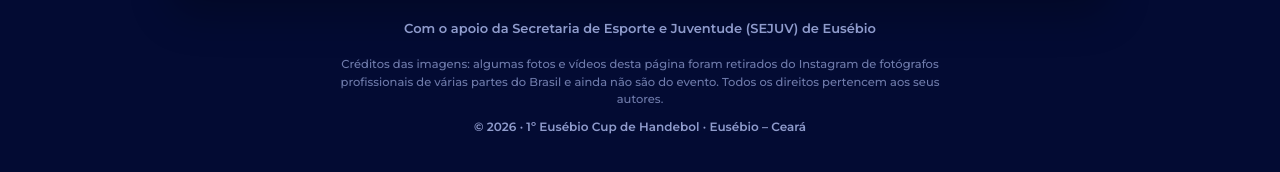
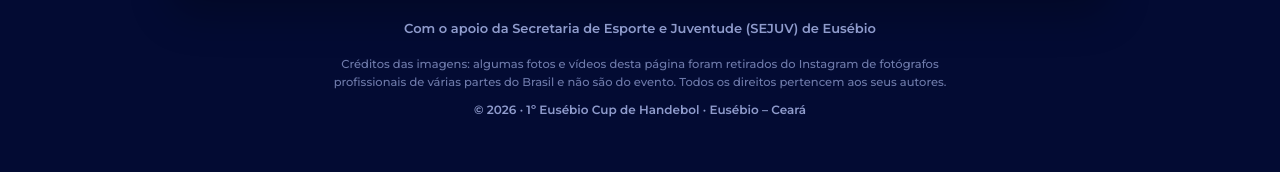
Before and after one commit to eusebiocup/eusebio-cup, a plain HTML site: page index.html in a window 1280 px wide. Shown: the part 11493-11665 px from the top of the page. Drawn offline with Linux system fonts and the light colour scheme; a web font is replaced by a local one.

```diff
--- a/index.html
+++ b/index.html
@@ -444,7 +444,7 @@ document.addEventListener('error', e => { if (e.target.tagName === 'IMG') e.targ
       <li class="w"><img src="assets/logos/jordantur.svg" alt="Jordantur 30 anos" loading="lazy"></li>
     </ul>
     <p>Com o apoio da Secretaria de Esporte e Juventude (SEJUV) de Eusébio</p>
-    <p class="credits">Créditos das imagens: algumas fotos e vídeos desta página foram retirados do Instagram de fotógrafos profissionais de várias partes do Brasil e ainda não são do evento. Todos os direitos pertencem aos seus autores.</p>
+    <p class="credits">Créditos das imagens: algumas fotos e vídeos desta página foram retirados do Instagram de fotógrafos profissionais de várias partes do Brasil e não são do evento. Todos os direitos pertencem aos seus autores.</p>
     <p class="copy">© 2026 · 1º Eusébio Cup de Handebol · Eusébio – Ceará</p>
   </div>
 </footer>
```
Also changed, not shown: regulamento.html (+1 -1 lines), assets/logo.webp, 1 other file.
